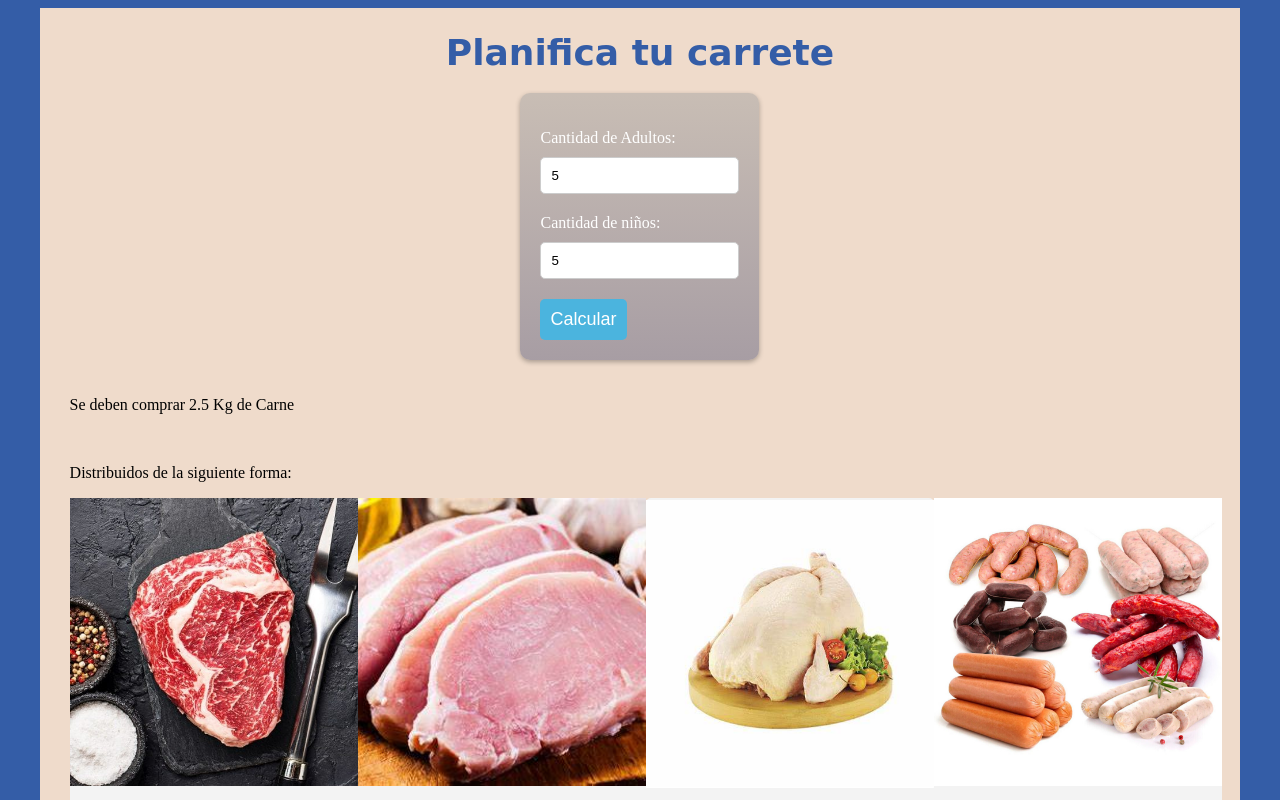
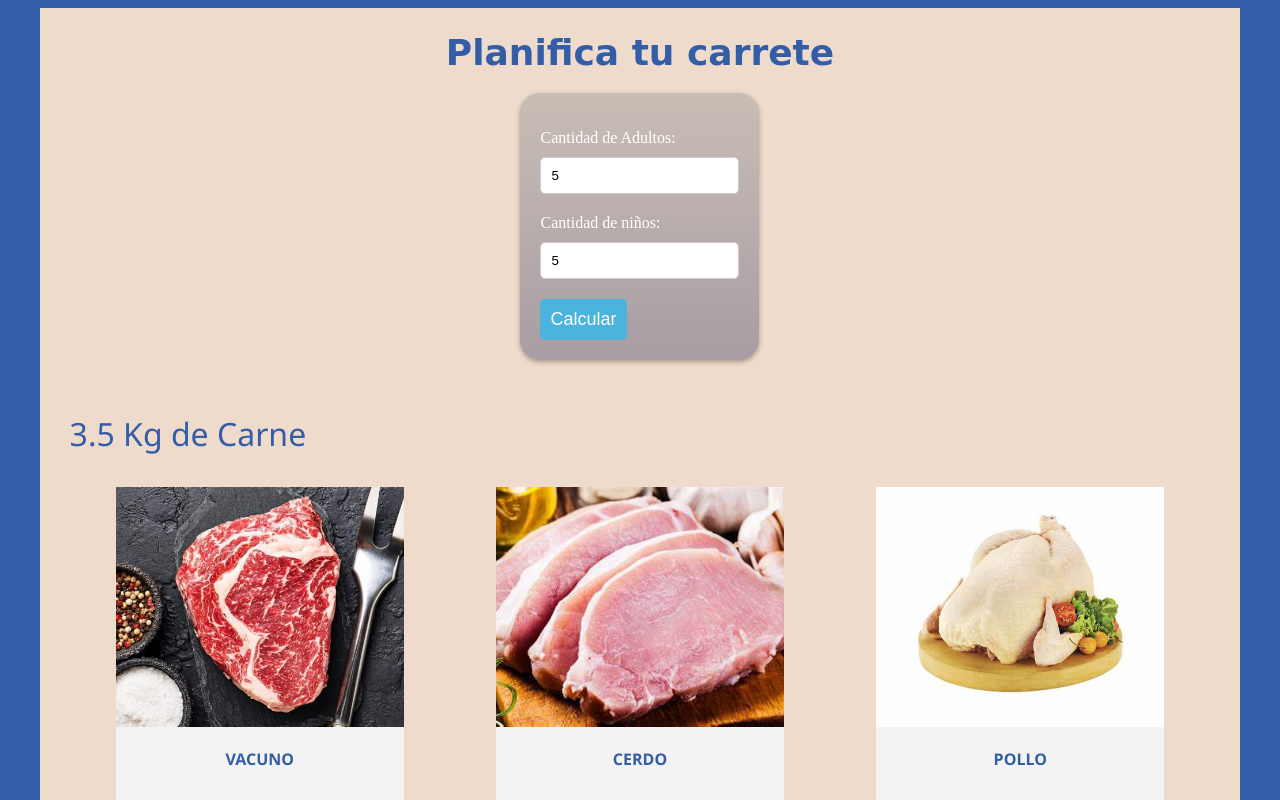
Before and after one commit to Gutsan/CalculadoraCarrete, a plain HTML site: page index.html in a window 1280 px wide. Both pictures are taken after typing "5", "5" into the empty fields and a click on the button "Calcular". Shown: the top 800 px of the page. Drawn offline with Linux system fonts and the light colour scheme; a web font is replaced by a local one.

Commit message:
Corrección de decimales y cambios esteticos en resultado

```diff
--- a/asset/css/style.css
+++ b/asset/css/style.css
@@ -19,7 +19,7 @@ body{
     max-width: 30rem;
     padding: 20px;
     background-image: linear-gradient(to bottom,#99999973,#75728896 );
-    border-radius: 10px;
+    border-radius: 20px;
     box-shadow: 0 2px 5px rgba(0, 0, 0, 0.3);
     color: #fff;
   }
@@ -66,12 +66,17 @@ body{
     justify-content: space-around;
     margin-top: 20px;
     width: 95%;
+    font-family: 'Segoe UI', Tahoma, Geneva, Verdana, sans-serif;
   }
-
+#resultado >P{
+  font-size: 2rem;
+  color: #345da7;
+}
 
   #resultado .distribucion{
     display: flex;
     justify-content: space-around;
+    flex-wrap: wrap;
   }
   #resultado .distribucion .card-carne {
     width: 18rem;
@@ -79,18 +84,22 @@ body{
     background-color:#f3f3f3;
     display: flex;
     flex-direction: column;
-    justify-content:space-around ;
-    border-radius: 5px;
+    justify-content:space-evenly ;
+    border-radius: 1rem;
     margin-bottom: 3rem;
+    align-items: center;
   }
 
   #resultado .distribucion .card-carne img{
-    height: 18rem;
+    height: 15rem;
     width: 18rem;
     object-fit: cover;
   }
+
+  #resultado .distribucion .card-carne h4 {
+
+  }
   footer{
-    /* height: 5rem; */
     width: 95%;
     text-align: center;
     color: #efdbcb;
--- a/asset/script/main.js
+++ b/asset/script/main.js
@@ -6,38 +6,34 @@ function calcular() {
 
     // Calcular la cantidad total de alimentos
     var totalCarne = numAdultos*0.35+numNinos*0.15;
-    var totalVacuno=totalCarne*0.40;
-    var totalCerdo=totalCarne*0.30;
-    var totalPollo=totalCarne*0.20;
-    var totalEmbutido=totalCarne*0.10;
+    var totalVacuno=truncarCeroCinco(totalCarne*0.40);
+    var totalCerdo=truncarCeroCinco(totalCarne*0.30);
+    var totalPollo=truncarCeroCinco(totalCarne*0.20);
+    var totalEmbutido=truncarCeroCinco(totalCarne*0.10);
+    totalCarne=totalVacuno+totalCerdo+totalEmbutido+totalPollo
 
     // Crear la tabla con los resultados
-    var tabla = '<P>Se deben comprar '+ totalCarne+' Kg de Carne</p>';
-    tabla +='</br> <P>Distribuidos de la siguiente forma:</p>';
+    var tabla = '<P>'+ totalCarne+' Kg de Carne</p>';
     tabla +='<div class="distribucion">'
     tabla +='<div class=card-carne>'
     tabla +='<img src="asset/img/vacuno.jpg" alt="Imagen carne">'
     tabla +='<h4>VACUNO</h4>'
-    tabla +='<p>Puede ser lomo liso, lomo vetado, punta de ganso o cualquiera de tu preferencia</p>'
-    tabla +='<P>Total ' +totalVacuno+' Kg de Carne</p>'
+    tabla +='<p>' +totalVacuno+' KG</p>'
     tabla +='</div>'
     tabla +='<div class=card-carne>'
     tabla +='<img src="asset/img/cerdo.jpg" alt="Imagen carne">'
     tabla +='<h4>CERDO</h4>'
-    tabla +='<p>Costillar, plateada o cualquiera de tu preferencia</p>'
-    tabla +='<P>Total ' +totalCerdo+' Kg de Carne</p>'
+    tabla +='<P>' +totalCerdo+' KG</p>'
     tabla +='</div>'
     tabla +='<div class=card-carne>'
     tabla +='<img src="asset/img/pollo.jpg" alt="Imagen carne">'
     tabla +='<h4>POLLO</h4>'
-    tabla +='<p>Recomentación:Tutos ala</p>'
-    tabla +='<P>Total ' +totalPollo+' Kg de Carne</p>'
+    tabla +='<p>' +totalPollo+' KG</p>'
     tabla +='</div>'
     tabla +='<div class=card-carne>'
     tabla +='<img src="asset/img/embutidos.jpg" alt="Imagen carne">'
     tabla +='<h4>EMBUTIDOS</h4>'
-    tabla +='<p>Longanizas, chorizos, Prietas o cualquiera de tu preferencia</p>'
-    tabla +='<P>Total ' +totalEmbutido+' Kg de Carne</p>'
+    tabla +='<p>' +totalEmbutido+' KG</p>'
     tabla +='</div>'
     tabla +='</div>';
 
@@ -47,17 +43,12 @@ function calcular() {
 
   function truncarCeroCinco(num){
     var decimales =num % 1;
-    var resultado=0
+    var resultado=0;
     if (decimales>0.5){
-      resultado=math.floor(num)+1;
+      resultado=num-num%1+1;
       return resultado;
     } else{
-      resultado=math.floor(num)+0.5;
+      resultado=num-num%1+0.5;
       return resultado;
     }
   }
-
-  function test1(){
-    var a=truncarCeroCinco(1.1);
-    alert (a);
-  }
```
